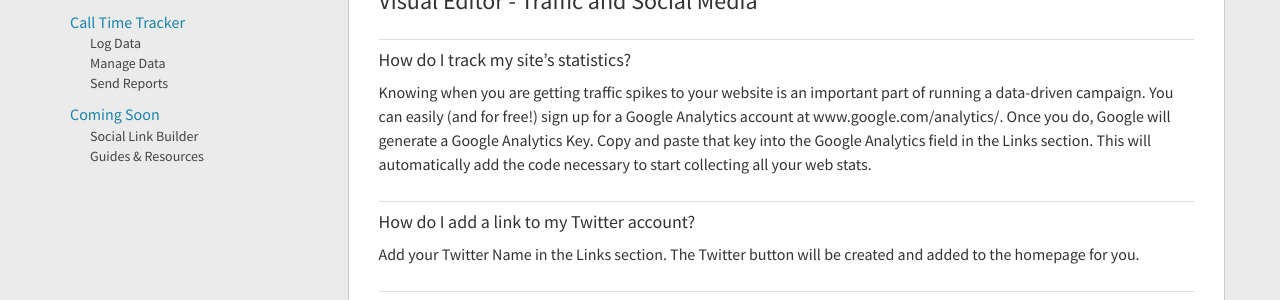
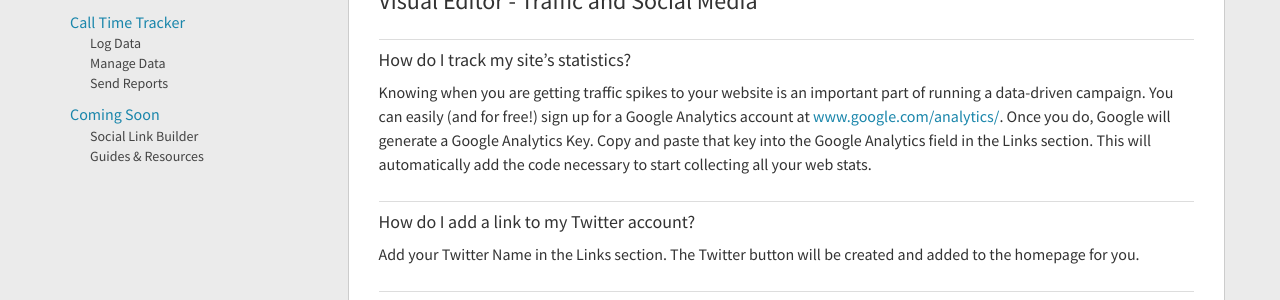
Before and after one commit to boldprogressives/pies-public-site, a Jekyll site: the page built from faq.html, in a window 1280 px wide and 900 px high, scrolled down 4585 px. Shown: the part 178-478 px from the top of the window. Built offline with Jekyll 4.4.1, drawn with Linux system fonts in a browser that asks for light colours; part of the change alters nothing that is shown.

```diff
--- a/faq.html
+++ b/faq.html
@@ -192,7 +192,7 @@ description:
 		<h3>Visual Editor - Traffic and Social Media</h3>
 
 		<h4>How do I track my site’s statistics?</h4>
-		<p>Knowing when you are getting traffic spikes to your website is an important part of running a data-driven campaign. You can easily (and for free!) sign up for a Google Analytics account at www.google.com/analytics/. Once you do, Google will generate a Google Analytics Key. Copy and paste that key into the Google Analytics field in the Links section. This will automatically add the code necessary to start collecting all your web stats.
+		<p>Knowing when you are getting traffic spikes to your website is an important part of running a data-driven campaign. You can easily (and for free!) sign up for a Google Analytics account at <a href="http://www.google.com/analytics/">www.google.com/analytics/</a>. Once you do, Google will generate a Google Analytics Key. Copy and paste that key into the Google Analytics field in the Links section. This will automatically add the code necessary to start collecting all your web stats.
 		</p>
 
 		<h4>How do I add a link to my Twitter account?</h4>
```
